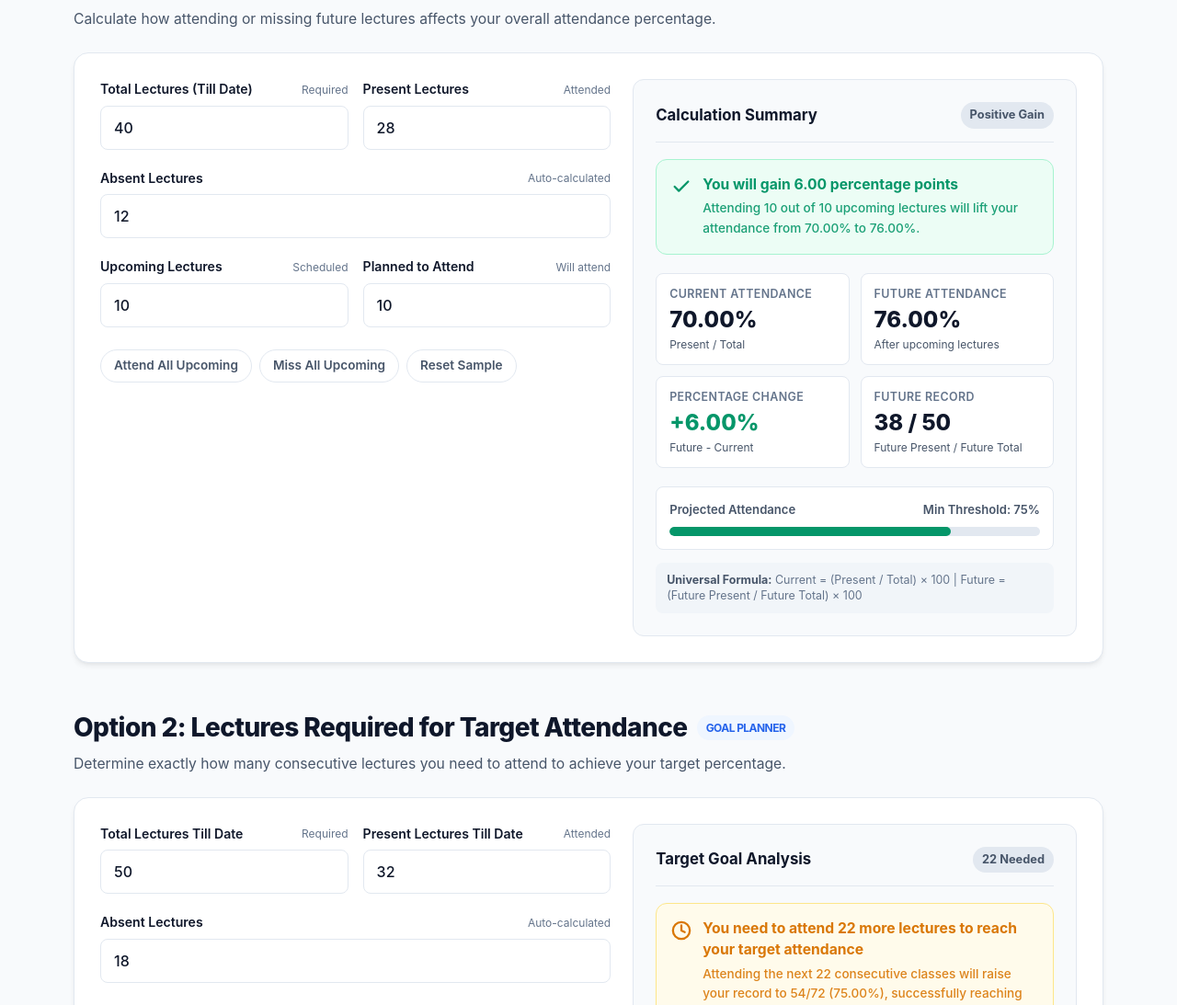
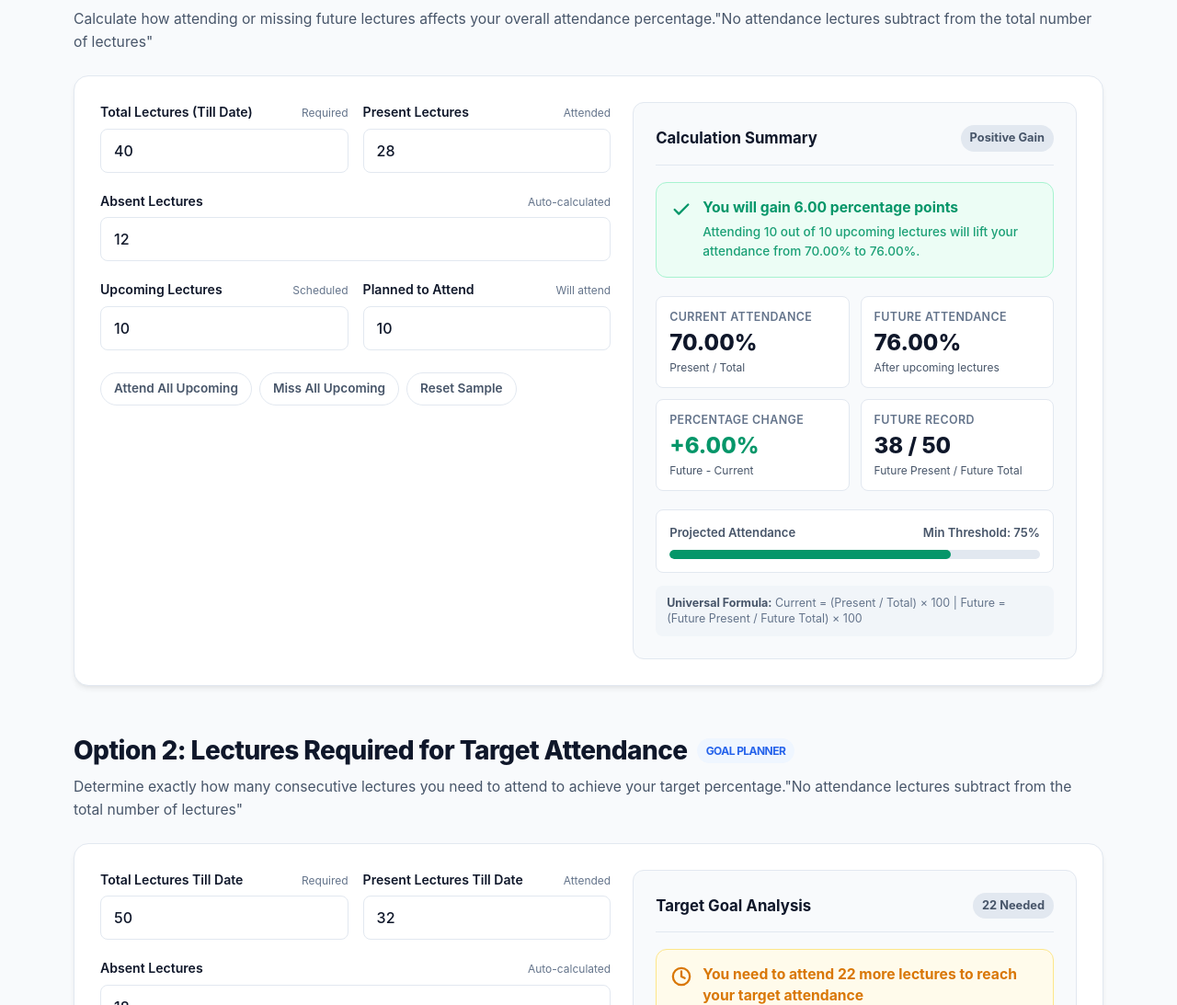
Before and after one commit to ved3007/AttendMate, a plain HTML site: page index.html in a window 1280 px wide. Shown: the part 702-1795 px from the top of the page at 92% size. Drawn offline with Linux system fonts and the light colour scheme; files whose address does not match are found by name.

Commit message:
Modify subtitles to clarify attendance impact
Updated subtitles to include information about how non-attendance affects total lectures.

```diff
--- a/index.html
+++ b/index.html
@@ -223,7 +223,7 @@
                   Option 1: Future Attendance Predictor
                   <span class="calc-badge">Dynamic Forecast</span>
                 </div>
-                <p class="calc-subtitle">Calculate how attending or missing future lectures affects your overall attendance percentage.</p>
+                <p class="calc-subtitle">Calculate how attending or missing future lectures affects your overall attendance percentage."No attendance lectures subtract from the total number of lectures"</p>
               </div>
 
               <div class="calc-card-grid">
@@ -365,7 +365,7 @@
                   Option 2: Lectures Required for Target Attendance
                   <span class="calc-badge">Goal Planner</span>
                 </div>
-                <p class="calc-subtitle">Determine exactly how many consecutive lectures you need to attend to achieve your target percentage.</p>
+                <p class="calc-subtitle">Determine exactly how many consecutive lectures you need to attend to achieve your target percentage."No attendance lectures subtract from the total number of lectures"</p>
               </div>
 
               <div class="calc-card-grid">
```
